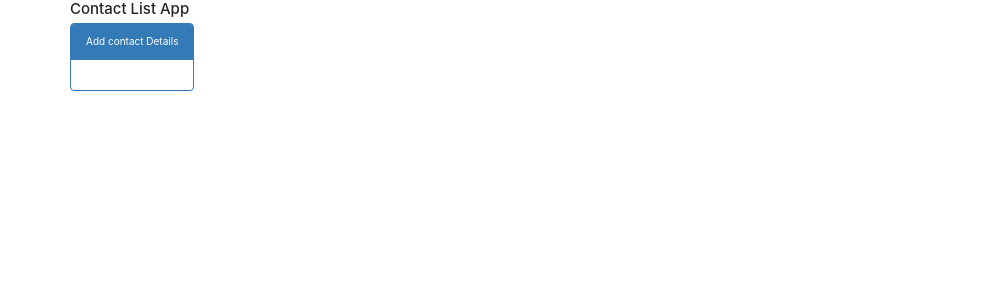
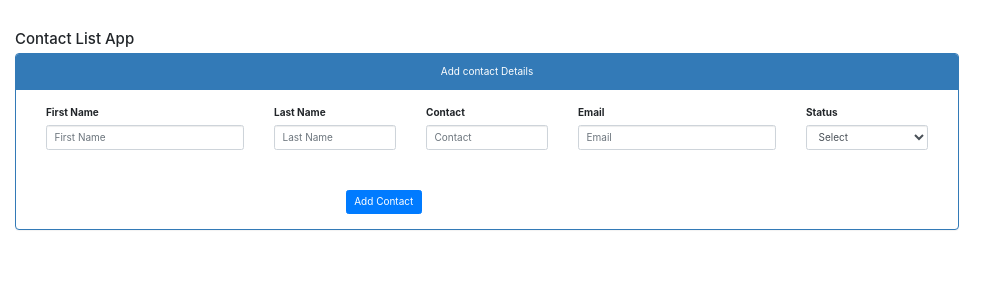
Before and after one commit to priyankapjain/contactlist-crud-angular2, an Angular app: page / in a window 1280 px wide. Shown: the top 300 px of the page, without its empty margins (0-1007 px from the left). Built offline with nearby package versions, Linux system fonts and the light colour scheme.

Commit message:
error validation check logic added

```diff
--- a/src/app/contact-list/contact-list-model.ts
+++ b/src/app/contact-list/contact-list-model.ts
@@ -12,3 +12,17 @@ export class contactListModel{
     this.status = status;
   }
 }
+
+
+export const validationMessage={
+  firstName:'First Name required',
+  lastName:'Last Name required',
+  contact:'Should be 10 characters and requied',
+  email:'Please enter valid email',
+  status:'Please select one of the option'
+}
+
+export const statusValues=[
+  'Active',
+  'Inactive'
+]
--- a/src/app/contact-list/contact-list.component.css
+++ b/src/app/contact-list/contact-list.component.css
@@ -4,3 +4,16 @@
 .text-center-align{
   text-align: center;
 }
+.has-error{
+  color:red;
+}
+.my-container{
+  padding:30px;
+}
+.contact-info-btn{
+  margin-left:35%;
+  margin-top:20px;
+}
+.contact-btn{
+  margin-top:20px;
+}
--- a/src/app/contact-list/contact-list.component.html
+++ b/src/app/contact-list/contact-list.component.html
@@ -1,13 +1,67 @@
-
-<div class="container">
+<div class="container-fluid my-container">
   <div class="row">
     <h4 class="header-menu"> Contact List App</h4>
   </div>
   <div class="row">
-  <div  class="panel panel-primary">
+    <div class="panel panel-primary">
       <div class="panel-heading text-center-align"> Add contact Details</div>
       <div class="panel-body">
-
+        <form [formGroup]="contactListForm" novalidate
+              (ngSubmit)="addContact(contactListForm.value)"
+              ngNativeValidate>
+          <div class="form-groupm">
+            <div class="col-lg-3 col-md-3 col-sm-12 col-xs-12">
+              <label for="firstName">First Name</label>
+              <input type="text" placeholder="First Name" id="firstName" class="form-control"
+                     formControlName="firstName">
+              <span class="has-error"
+                    *ngIf="contactListForm.controls['firstName'].invalid && contactListForm.controls['firstName'].touched">
+               {{validationMessageList.firstName}}
+            </span>
+            </div>
+            <div class="col-lg-2 col-md-2 col-sm-12 col-xs-12">
+              <label for="lastName">Last Name</label>
+              <input type="text" placeholder="Last Name" id="lastName" class="form-control" formControlName="lastName">
+              <span class="has-error"
+                    *ngIf="contactListForm.controls['lastName'].invalid && contactListForm.controls['lastName'].touched">
+               {{validationMessageList.lastName}}
+            </span>
+            </div>
+            <div class="col-lg-2 col-md-2 col-sm-12 col-xs-12">
+              <label for="contact">Contact</label>
+              <input type="text" placeholder="Contact" id="contact" class="form-control" formControlName="contact">
+              <span class="has-error"
+                    *ngIf="contactListForm.controls['contact'].invalid && contactListForm.controls['contact'].touched">
+               {{validationMessageList.contact}}
+            </span>
+            </div>
+            <div class="col-lg-3 col-md-3 col-sm-12 col-xs-12">
+              <label for="email">Email</label>
+              <input type="email" placeholder="Email" id="email" class="form-control" formControlName="email">
+              <span class="has-error"
+                    *ngIf="contactListForm.controls['email'].invalid && contactListForm.controls['email'].touched">
+               {{validationMessageList.email}}
+            </span>
+            </div>
+            <div class="col-lg-2 col-md-2 col-sm-12 col-xs-12">
+              <label for="status">Status</label>
+              <select name="status"
+                      class="form-control"
+                      formControlName="status"
+                      id='status'>
+                <option value="">Select</option>
+                <option *ngFor="let mt of statusValus"
+                        [ngValue]="mt">{{mt}}
+                </option>
+              </select>
+            </div>
+          </div>
+          <div class="row">
+            <div class="contact-info-btn">
+              <button class="btn btn-primary contact-btn" type="submit">Add Contact</button>
+            </div>
+          </div>
+        </form>
       </div>
     </div>
   </div>
--- a/src/app/contact-list/contact-list.component.ts
+++ b/src/app/contact-list/contact-list.component.ts
@@ -1,5 +1,6 @@
 import { Component, OnInit } from '@angular/core';
 import {FormBuilder, FormGroup, Validators} from "@angular/forms";
+import {contactListModel, validationMessage, statusValues} from "./contact-list-model";
 
 @Component({
   selector: 'contact-list',
@@ -9,20 +10,36 @@ import {FormBuilder, FormGroup, Validators} from "@angular/forms";
 export class ContactListComponent implements OnInit {
 
   contactListForm:FormGroup;
+  emailPattern:string = "^[a-z0-9._%+-]+@[a-z0-9.-]+\.[a-z]{2,4}$";
+  validationMessageList={};
+  statusValus:string[]=[];
 
-  constructor(private _fb: FormBuilder) { }
+  constructor(private _fb: FormBuilder) {
+    this.setInitilizationValues();
+  }
 
   ngOnInit() {
     this.intializeForm();
+  }
+
+  setInitilizationValues(){
+    this.validationMessageList = validationMessage;
+    this.statusValus = statusValues;
   }
   intializeForm(){
     this.contactListForm = this._fb.group({
       firstName:['',Validators.required],
       lastName:['',Validators.required],
       contact:['',Validators.compose([Validators.required, Validators.minLength(10), Validators.maxLength(10)])],
-      email:['',Validators.required],
+      email:['',[Validators.required,Validators.email,Validators.pattern(this.emailPattern)]],
       status:['',Validators.required]
     })
   }
 
+  addContact(data){
+ console.log('*******************');
+ console.log(data);
+ console.log(this.contactListForm);
+  }
+
 }
```
Lines whose indentation alone changed are shown as unchanged.
